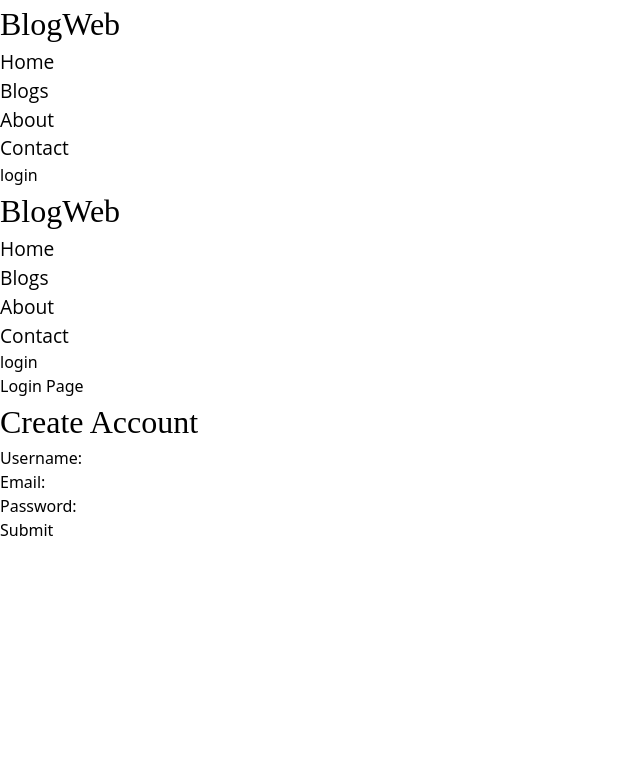
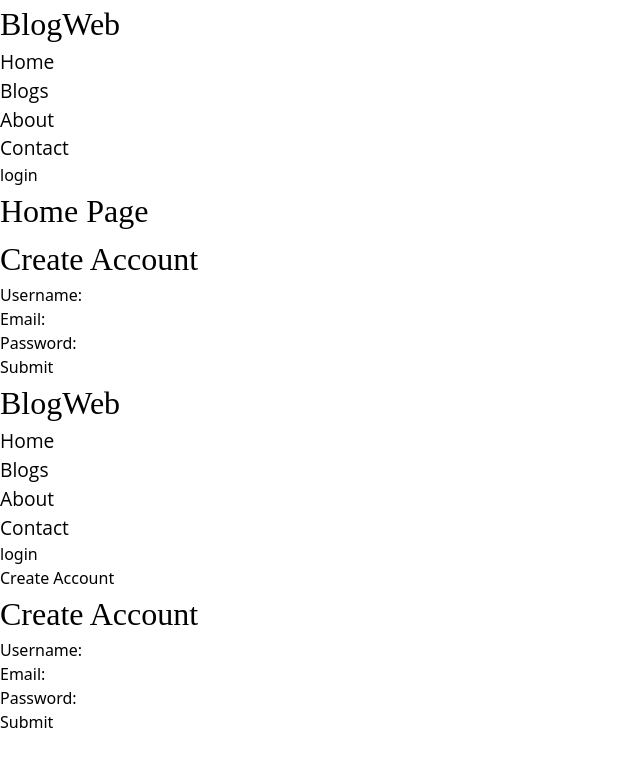
Before and after one commit to cassandra18/Blogwebsite, a React (Vite) app in the folder frontend/: page /login in a window 1280 px wide. Shown: the top 766 px of the page, without its empty margins (0-640 px from the left). Built offline with nearby package versions, Linux system fonts and the light colour scheme; a web font is replaced by a local one.

Commit message:
created a render browse router in main.jsx

```diff
--- a/frontend/package.json
+++ b/frontend/package.json
@@ -10,9 +10,12 @@
     "preview": "vite preview"
   },
   "dependencies": {
+    "localforage": "^1.10.0",
+    "match-sorter": "^6.3.3",
     "react": "^18.2.0",
     "react-dom": "^18.2.0",
-    "react-router-dom": "^6.21.2"
+    "react-router-dom": "^6.21.3",
+    "sort-by": "^1.2.0"
   },
   "devDependencies": {
     "@types/react": "^18.2.43",
--- a/frontend/src/App.tsx
+++ b/frontend/src/App.tsx
@@ -1,21 +1,19 @@
 import React from "react";
-import { BrowserRouter as Router, Route, Routes, Link } from 'react-router-dom';
-import Header from './components/Header';
-import LoginPage from "./pages/loginPge";
-
+import { Outlet } from "react-router-dom";
+import HomePage from "./pages/HomePage";
+import LoginForm from "./components/SignInForm";
 
 //Im declaring a constant variable 'App' which is a functional component.
 // App takes no props and its implimented as an arrow function
 const App: React.FC = () => {
     return (
-        <Router>
-           <Header/>
 
-        <Routes>
-          <Route path="/login" element={<LoginPage/>} />
+      <>
+        <HomePage/>
+        <LoginForm/>
+        <Outlet />
+      </>
 
-        </Routes>
-        </Router>
     )
 };
 
--- a/frontend/src/main.tsx
+++ b/frontend/src/main.tsx
@@ -2,10 +2,33 @@ import React from 'react'
 import ReactDOM from 'react-dom/client';
 import App from './App.tsx'
 import './index.css'
+import {
+  createBrowserRouter,
+  RouterProvider,
+} from "react-router-dom";
+import HomePage from './pages/HomePage.tsx';
+import LoginPage from './pages/loginPge.tsx';
+
+const router = createBrowserRouter([
+  {
+    path: "/",
+    element: <App/>,
+    children: [
+      {
+        path: "/home",
+        element: <HomePage />,
+      },
+      {
+        path: "/login",
+        element: <LoginPage />,
+      }
+    ]
+  }
+])
 
 // Render the App component to the Document Object Module
 ReactDOM.createRoot(document.getElementById('root')!).render(
   <React.StrictMode>
-    <App />
+    <RouterProvider router={ router }/>
   </React.StrictMode>,
 )
--- a/frontend/src/pages/HomePage.tsx
+++ b/frontend/src/pages/HomePage.tsx
@@ -0,0 +1,14 @@
+import React from "react";
+import Header from "../components/Header";
+
+const HomePage: React.FC = () => {
+    return (
+        <>
+            <Header />
+            <h1>Home Page</h1>
+        </>
+    )
+};
+
+
+export default HomePage;
--- a/frontend/src/pages/loginPge.tsx
+++ b/frontend/src/pages/loginPge.tsx
@@ -6,10 +6,8 @@ const LoginPage: React.FC =() => {
     return (
         <div>
             <Header/>
-        <div>
-            <h2>Login Page</h2>
+            <h2>Create Account</h2>
             <LoginForm/>
-        </div>
         </div>
     )
 };
```
Also changed, not shown: 1 other file (tests, documents, lock files or other folders).
